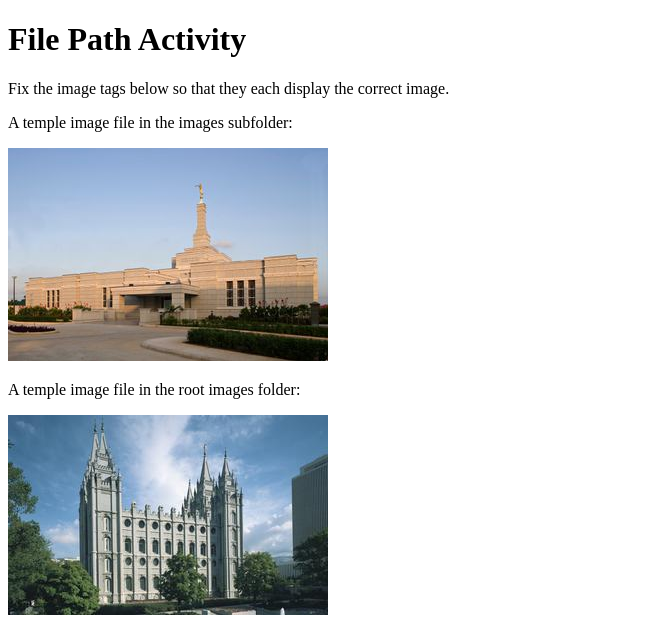
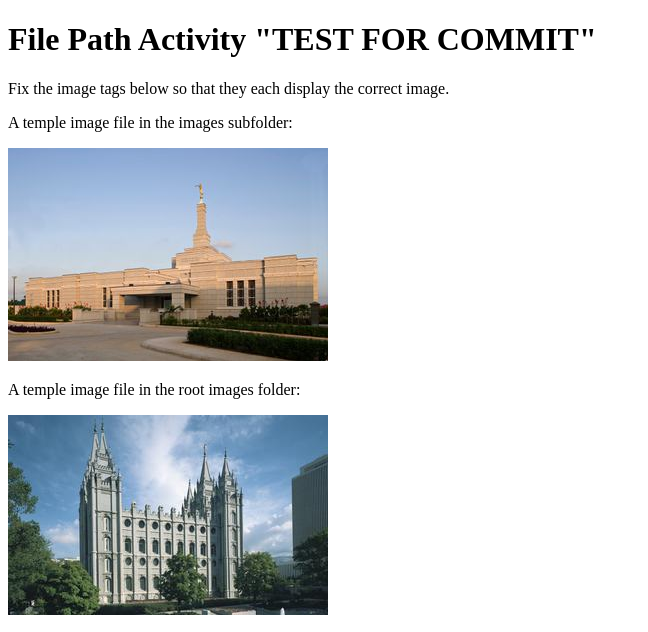
Before and after one commit to kyle-naumann/wdd130, a plain HTML site: page week01/file-paths.html in a window 1280 px wide. Shown: the top 632 px of the page, without its empty margins (0-648 px from the left). Drawn offline with Linux system fonts and the light colour scheme; files whose address does not match are found by name.

Commit message:
The previous commit didn't actually change anything so I added a "TEST FOR COMMIT" to the h1 of file-paths.html

```diff
--- a/week01/file-paths.html
+++ b/week01/file-paths.html
@@ -8,7 +8,7 @@
 </head>
 
 <body>
-    <h1>File Path Activity</h1>
+    <h1>File Path Activity "TEST FOR COMMIT"</h1>
     <p>Fix the image tags below so that they each display the correct image.</p>
 
     <p>A temple image file in the images subfolder:</p>
```
